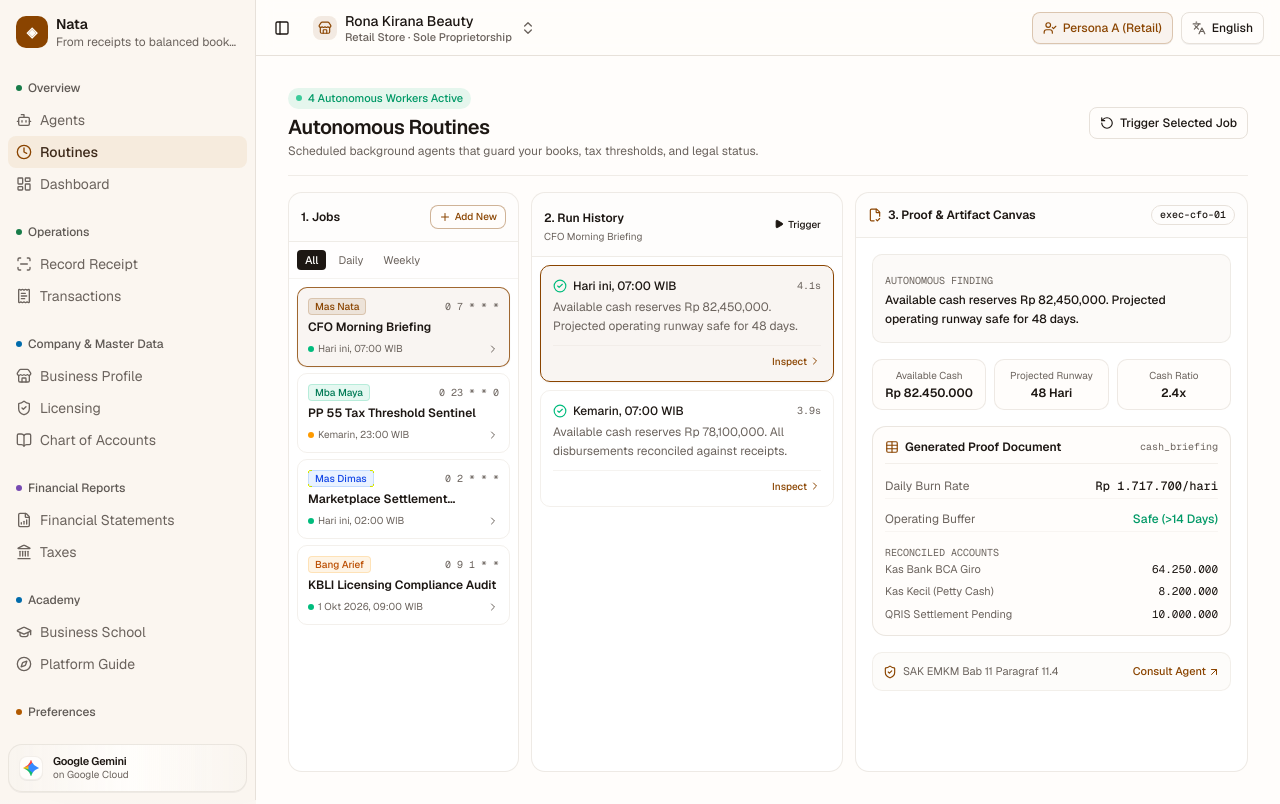
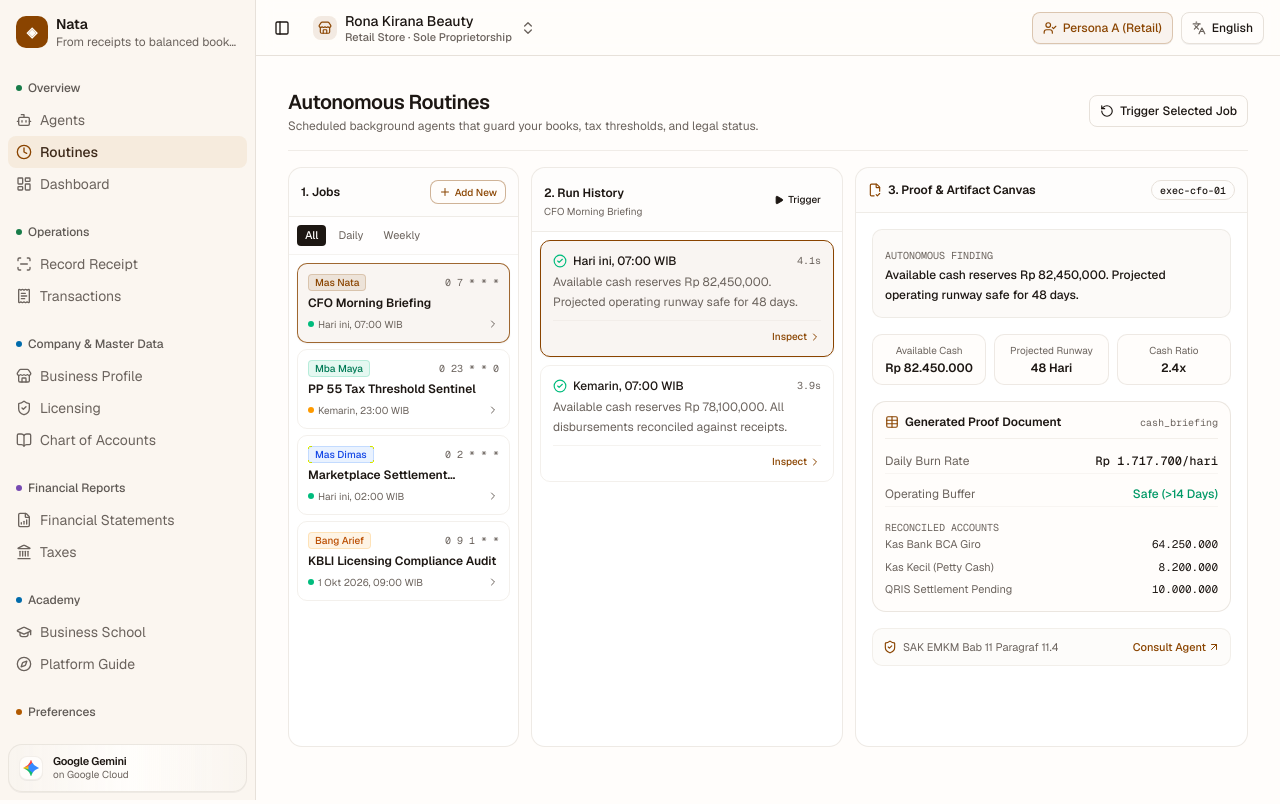
Before and after one commit to okihita/nata, a Next.js app in the folder web/: page /routines in a window 1280 px wide. Built offline with nearby package versions, Linux system fonts and the light colour scheme.

Commit message:
style(routines): remove redundant active workers header pill

```diff
--- a/web/src/app/(app)/routines/page.tsx
+++ b/web/src/app/(app)/routines/page.tsx
@@ -185,12 +185,6 @@ export default function RoutinesPage() {
       {/* Header Bar */}
       <div className="flex flex-col sm:flex-row sm:items-center justify-between gap-3 border-b border-border/60 pb-4">
         <div>
-          <div className="flex items-center gap-2 mb-1">
-            <span className="inline-flex items-center gap-1.5 text-[11px] font-medium text-emerald-600 dark:text-emerald-400 bg-emerald-500/10 px-2 py-0.5 rounded-full">
-              <span className="size-1.5 rounded-full bg-emerald-500 animate-pulse" />
-              {isEn ? "4 Autonomous Workers Active" : "4 Jadwal Otomatis Aktif"}
-            </span>
-          </div>
           <h1 className="text-xl font-semibold tracking-tight text-foreground">
             {isEn ? "Autonomous Routines" : "Rutinitas Otonom"}
           </h1>
```
